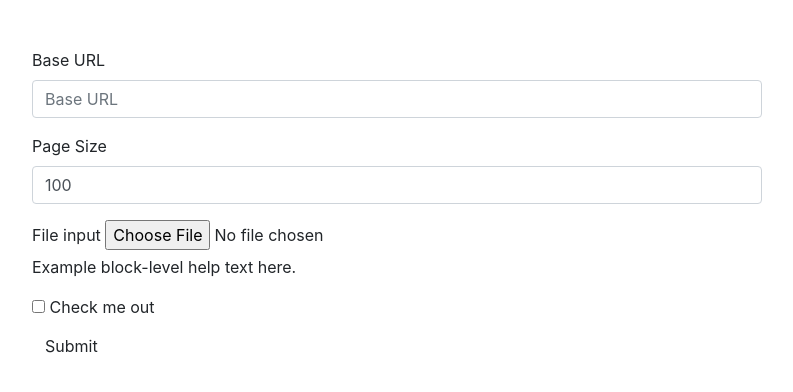
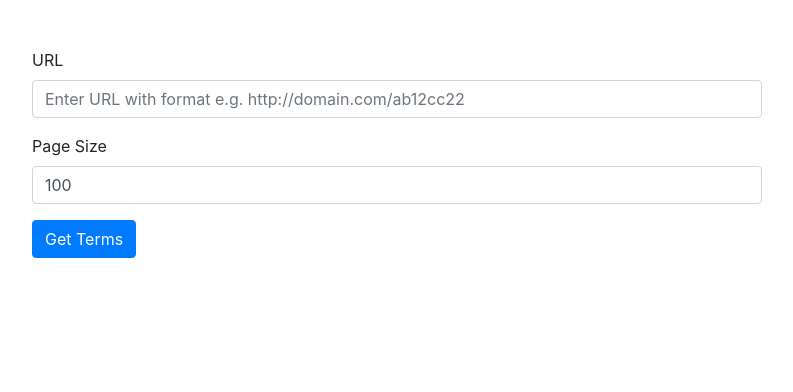
Before and after one commit to devAzhar/URLFormatter, a website: page app/html/index.html in a window 1280 px wide. Shown: the whole page, without its empty margins (243-1036 px from the left). Drawn offline with nearby package versions, Linux system fonts and the light colour scheme.

Commit message:
Code refactoring

```diff
--- a/app/index.html
+++ b/app/html/index.html
@@ -4,7 +4,7 @@
         <title>URL Generator ...</title>
         <link href='//maxcdn.bootstrapcdn.com/bootstrap/4.3.1/css/bootstrap.min.css' rel='stylesheet' type='text/css' media='all' />
         <script type="text/javascript" src="//code.jquery.com/jquery-1.12.4.min.js"></script>
-        <script type="text/javascript" src="../api/js"></script>
+        <script type="text/javascript" src="../../api/v1/js"></script>
 
         <style type="text/css"></style>
 
@@ -25,24 +25,14 @@
 
                     <form>
                         <div class="form-group">
-                            <label for="baseURL">Base URL</label>
-                            <input type="text" class="form-control" id="baseURL" placeholder="Base URL" />
+                            <label for="baseURL">URL</label>
+                            <input type="text" class="form-control" id="baseURL" placeholder="Enter URL with format e.g. http://domain.com/ab12cc22" />
                         </div>
                         <div class="form-group">
                             <label for="pageSize">Page Size</label>
                             <input type="number" class="form-control" id="pageSize" placeholder="Page Size" value="100" />
                         </div>
-                        <div class="form-group">
-                            <label for="exampleInputFile">File input</label>
-                            <input type="file" id="exampleInputFile">
-                            <p class="help-block">Example block-level help text here.</p>
-                        </div>
-                        <div class="checkbox">
-                            <label>
-                            <input type="checkbox"> Check me out
-                            </label>
-                        </div>
-                        <button type="submit" class="btn btn-default">Submit</button>
+                        <button type="button" class="btn btn-primary btn-get-terms">Get Terms</button>
                     </form>
                 </div>
             </div>
```
Also changed, not shown: app/js/url-generator-browser-script.js (+23 -0 lines), index.ts (+5 -5 lines).
